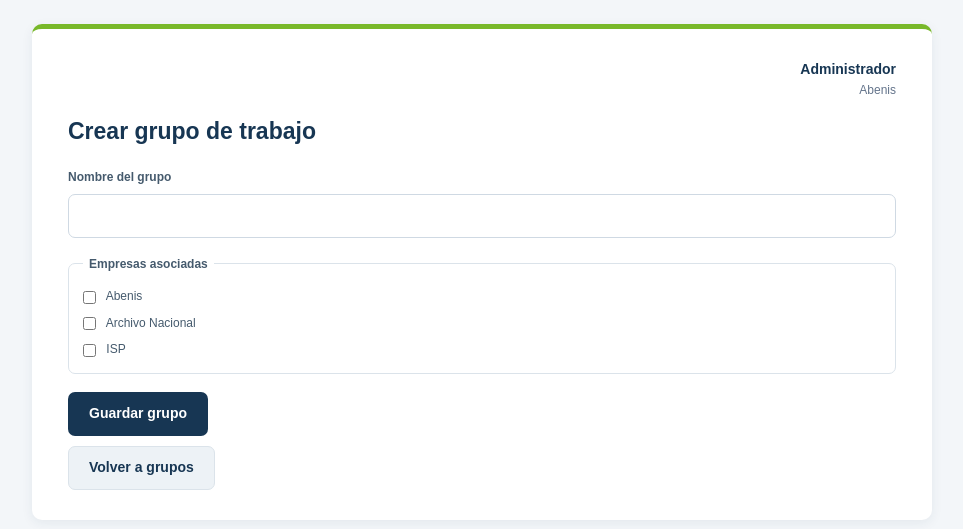
After one commit to rvelosoft/SistemaTicket, a Flask app: page /mantenimientos/grupos/nuevo in a window 1280 px wide. The commit adds this page. Shown: the top 529 px of the page, without its empty margins (158-1121 px from the left). Run offline with Flask 3, Linux system fonts and the light colour scheme; a user stored in the database is signed in.

Commit message:
incorporación de grupo de trabajo y ajustes en mantenedor de usuario

```diff
--- a/app.py
+++ b/app.py
@@ -9,6 +9,7 @@ from models.company import Empresa
 from models.role import Perfil
 from models.tipo_ticket import TipoTicket
 from models.user import User
+from models.work_group import GrupoTrabajo
 from routes.home import home_bp
 from routes.maintenance import maintenance_bp
 from routes.tickets import ticket_bp
@@ -47,6 +48,11 @@ with app.app_context():
         db.session.execute(text(
             'ALTER TABLE "Usuarios" ADD COLUMN "IdEmpresa" '
             'INTEGER REFERENCES "Empresas" ("IdEmpresa")'
+        ))
+    if "IdGrupo" not in columnas_usuario:
+        db.session.execute(text(
+            'ALTER TABLE "Usuarios" ADD COLUMN "IdGrupo" '
+            'INTEGER REFERENCES "GruposTrabajo" ("IdGrupo")'
         ))
 
     if not TipoTicket.query.first():
--- a/models/user.py
+++ b/models/user.py
@@ -42,8 +42,14 @@ class User(UserMixin, db.Model):
         db.ForeignKey("Empresas.IdEmpresa")
     )
 
+    IdGrupo = db.Column(
+        db.Integer,
+        db.ForeignKey("GruposTrabajo.IdGrupo")
+    )
+
     perfil = db.relationship("Perfil")
     empresa = db.relationship("Empresa")
+    grupo = db.relationship("GrupoTrabajo", back_populates="usuarios")
 
     @property
     def EsAdministrador(self):
--- /dev/null
+++ b/models/work_group.py
@@ -0,0 +1,33 @@
+from models import db
+
+
+empresas_grupos = db.Table(
+    "EmpresasGrupos",
+    db.Column(
+        "IdEmpresa",
+        db.Integer,
+        db.ForeignKey("Empresas.IdEmpresa"),
+        primary_key=True
+    ),
+    db.Column(
+        "IdGrupo",
+        db.Integer,
+        db.ForeignKey("GruposTrabajo.IdGrupo"),
+        primary_key=True
+    )
+)
+
+
+class GrupoTrabajo(db.Model):
+    __tablename__ = "GruposTrabajo"
+
+    IdGrupo = db.Column(db.Integer, primary_key=True)
+    NombreGrupo = db.Column(db.String(150), unique=True, nullable=False)
+
+    empresas = db.relationship(
+        "Empresa",
+        secondary=empresas_grupos,
+        back_populates="grupos",
+        order_by="Empresa.NombreEmpresa"
+    )
+    usuarios = db.relationship("User", back_populates="grupo")
--- a/routes/maintenance.py
+++ b/routes/maintenance.py
@@ -5,6 +5,7 @@ from flask import (
     Blueprint,
     abort,
     flash,
+    jsonify,
     redirect,
     render_template,
     request,
@@ -18,6 +19,7 @@ from models.company import Empresa
 from models.role import Perfil
 from models.tipo_ticket import TipoTicket
 from models.user import User
+from models.work_group import GrupoTrabajo
 
 
 maintenance_bp = Blueprint(
@@ -60,6 +62,19 @@ def usuarios():
     return render_template("mantenimientos/usuarios.html", usuarios=users)
 
 
+@maintenance_bp.route("/empresas/<int:empresa_id>/grupos")
+@login_required
+@admin_required
+def grupos_por_empresa(empresa_id):
+    empresa = db.session.get(Empresa, empresa_id)
+    if empresa is None:
+        abort(404)
+    return jsonify([
+        {"id": grupo.IdGrupo, "nombre": grupo.NombreGrupo}
+        for grupo in empresa.grupos
+    ])
+
+
 @maintenance_bp.route("/usuarios/nuevo", methods=["GET", "POST"])
 @maintenance_bp.route("/usuarios/<int:user_id>/editar", methods=["GET", "POST"])
 @login_required
@@ -77,6 +92,7 @@ def editar_usuario(user_id=None):
         "correo": user.Correo or "",
         "perfil_id": str(user.IdPerfil or ""),
         "empresa_id": str(user.IdEmpresa or ""),
+        "grupo_id": str(user.IdGrupo or ""),
         "activo": user.Activo is not False
     }
     errores = []
@@ -88,6 +104,7 @@ def editar_usuario(user_id=None):
             "correo": request.form.get("correo", "").strip(),
             "perfil_id": request.form.get("perfil_id", ""),
             "empresa_id": request.form.get("empresa_id", ""),
+            "grupo_id": request.form.get("grupo_id", ""),
             "activo": request.form.get("activo") == "on"
         })
         password = request.form.get("password", "")
@@ -111,10 +128,15 @@ def editar_usuario(user_id=None):
 
         perfil = db.session.get(Perfil, valores["perfil_id"])
         empresa = db.session.get(Empresa, valores["empresa_id"])
+        grupo = db.session.get(GrupoTrabajo, valores["grupo_id"])
         if perfil is None:
             errores.append("Selecciona un perfil válido.")
         if empresa is None:
             errores.append("Selecciona una empresa válida.")
+        if grupo is None:
+            errores.append("Selecciona un grupo válido.")
+        elif empresa is not None and grupo not in empresa.grupos:
+            errores.append("El grupo seleccionado no pertenece a la empresa.")
 
         if user_id is None and len(password) < 12:
             errores.append("La contraseña debe tener al menos 12 caracteres.")
@@ -158,6 +180,7 @@ def editar_usuario(user_id=None):
         user.Correo = valores["correo"]
         user.IdPerfil = perfil.IdPerfil
         user.IdEmpresa = empresa.IdEmpresa
+        user.IdGrupo = grupo.IdGrupo
         user.Activo = valores["activo"]
         if password:
             user.PasswordHash = bcrypt.hashpw(
@@ -382,3 +405,104 @@ def editar_empresa(empresa_id=None):
         nombre=nombre,
         errores=errores
     )
+
+
+@maintenance_bp.route("/grupos")
+@login_required
+@admin_required
+def grupos():
+    return render_template(
+        "mantenimientos/grupos.html",
+        grupos=GrupoTrabajo.query.order_by(GrupoTrabajo.NombreGrupo).all()
+    )
+
+
+@maintenance_bp.route("/grupos/nuevo", methods=["GET", "POST"])
+@maintenance_bp.route("/grupos/<int:grupo_id>/editar", methods=["GET", "POST"])
+@login_required
+@admin_required
+def editar_grupo(grupo_id=None):
+    grupo = (
+        db.session.get(GrupoTrabajo, grupo_id)
+        if grupo_id is not None
+        else GrupoTrabajo()
+    )
+    if grupo is None:
+        abort(404)
+
+    empresas = Empresa.query.order_by(Empresa.NombreEmpresa).all()
+    nombre = grupo.NombreGrupo or ""
+    empresa_ids = [str(empresa.IdEmpresa) for empresa in grupo.empresas]
+    errores = []
+
+    if request.method == "POST":
+        nombre = request.form.get("nombre", "").strip()
+        empresa_ids = list(dict.fromkeys(request.form.getlist("empresa_ids")))
+        empresas_seleccionadas = [
+            empresa for empresa in empresas
+            if str(empresa.IdEmpresa) in empresa_ids
+        ]
+
+        if not nombre:
+            errores.append("El nombre del grupo es obligatorio.")
+        elif len(nombre) > 150:
+            errores.append("El nombre del grupo no puede superar los 150 caracteres.")
+        elif any(
+            otro_grupo.IdGrupo != grupo.IdGrupo
+            and otro_grupo.NombreGrupo.casefold() == nombre.casefold()
+            for otro_grupo in GrupoTrabajo.query.all()
+        ):
+            errores.append("Ya existe un grupo con ese nombre.")
+
+        if not empresas_seleccionadas:
+            errores.append("Asigna el grupo al menos a una empresa.")
+        if len(empresas_seleccionadas) != len(empresa_ids):
+            errores.append("Selecciona empresas válidas.")
+        if grupo.IdGrupo:
+            empresas_seleccionadas_ids = {
+                empresa.IdEmpresa for empresa in empresas_seleccionadas
+            }
+            for empresa_actual in grupo.empresas:
+                if (
+                    empresa_actual.IdEmpresa not in empresas_seleccionadas_ids
+                    and User.query.filter_by(
+                        IdEmpresa=empresa_actual.IdEmpresa,
+                        IdGrupo=grupo.IdGrupo
+                    ).first()
+                ):
+                    errores.append(
+                        "No puedes quitar una empresa con usuarios asignados a este grupo."
+                    )
+                    break
+
+        if errores:
+            return render_template(
+                "mantenimientos/grupo_form.html",
+                grupo=grupo,
+                nombre=nombre,
+                empresas=empresas,
+                empresa_ids=empresa_ids,
+                errores=errores
+            ), 400
+
+        grupo.NombreGrupo = nombre
+        grupo.empresas = empresas_seleccionadas
+        db.session.add(grupo)
+        try:
+            db.session.commit()
+        except IntegrityError:
+            db.session.rollback()
+            flash("No fue posible guardar el grupo por un nombre duplicado.", "error")
+            return redirect(url_for("maintenance.grupos"))
+
+        flash("Grupo guardado correctamente.")
+        return redirect(url_for("maintenance.grupos"))
+
+    return render_template(
+        "mantenimientos/grupo_form.html",
+        grupo=grupo,
+        nombre=nombre,
+        empresas=empresas,
+        empresa_ids=empresa_ids,
+        errores=errores
+    )
--- a/routes/tickets.py
+++ b/routes/tickets.py
@@ -524,10 +524,12 @@ def _valor_exportacion_segura(valor):
 def _fila_exportacion(ticket):
     usuario = ticket.usuario_creacion
     empresa = usuario.empresa if usuario else None
+    grupo = usuario.grupo if usuario else None
     return [
         ticket.IdTicket,
         usuario.Usuario if usuario else "Sin usuario",
         empresa.NombreEmpresa if empresa else "Sin empresa",
+        grupo.NombreGrupo if grupo else "Sin grupo",
         ticket.Titulo or "",
         ticket.Descripcion or "",
         ticket.tipo_ticket.NombreTipo if ticket.tipo_ticket else "",
@@ -561,6 +563,7 @@ def exportar_tickets(formato):
         "N.º",
         "Usuario",
         "Empresa",
+        "Grupo",
         "Título",
         "Descripción",
         "Tipo",
--- a/static/css/style.css
+++ b/static/css/style.css
@@ -127,6 +127,27 @@ input[type="checkbox"] {
     min-height: 0;
     margin: 0 7px 0 0;
     vertical-align: middle;
+}
+
+.seleccion-empresas {
+    display: grid;
+    gap: 8px;
+    margin: 0 0 18px;
+    padding: 14px;
+    border: 1px solid var(--line);
+    border-radius: 7px;
+}
+
+.seleccion-empresas legend {
+    padding: 0 6px;
+    color: #455a6d;
+    font-size: 12px;
+    font-weight: 600;
+}
+
+.seleccion-empresas label {
+    margin: 0;
+    font-weight: 400;
 }
 
 textarea {
@@ -505,6 +526,10 @@ button:focus-visible,
     width: min(100%, 1400px);
 }
 
+.container.contenedor-mantenimientos {
+    width: min(100%, 1500px);
+}
+
 .container .filtros-tickets {
     display: grid;
     grid-template-columns: repeat(auto-fit, minmax(170px, 1fr));
@@ -612,6 +637,15 @@ button:focus-visible,
     border-collapse: collapse;
     table-layout: fixed;
     text-align: left;
+}
+
+.tabla-usuarios {
+    min-width: 1280px;
+    table-layout: auto;
+}
+
+.tabla-usuarios td {
+    overflow-wrap: anywhere;
 }
 
 .tabla-tickets th,
--- /dev/null
+++ b/templates/mantenimientos/grupo_form.html
@@ -0,0 +1,22 @@
+{% extends 'base.html' %}
+{% block content %}
+<h2>{{ 'Editar grupo de trabajo' if grupo.IdGrupo else 'Crear grupo de trabajo' }}</h2>
+{% if errores %}
+<div class="errores"><ul>{% for error in errores %}<li>{{ error }}</li>{% endfor %}</ul></div>
+{% endif %}
+<form method="post">
+    <label for="nombre">Nombre del grupo</label>
+    <input id="nombre" name="nombre" maxlength="150" required value="{{ nombre }}">
+    <fieldset class="seleccion-empresas">
+        <legend>Empresas asociadas</legend>
+        {% for empresa in empresas %}
+        <label>
+            <input type="checkbox" name="empresa_ids" value="{{ empresa.IdEmpresa }}" {% if empresa.IdEmpresa|string in empresa_ids %}checked{% endif %}>
+            {{ empresa.NombreEmpresa }}
+        </label>
+        {% endfor %}
+    </fieldset>
+    <button type="submit">Guardar grupo</button>
+</form>
+<a href="{{ url_for('maintenance.grupos') }}">Volver a grupos</a>
+{% endblock %}
--- a/templates/mantenimientos/index.html
+++ b/templates/mantenimientos/index.html
@@ -6,6 +6,7 @@
     <li><a href="{{ url_for('maintenance.perfiles') }}">Mantención de roles y perfiles</a></li>
     <li><a href="{{ url_for('maintenance.tipos_ticket') }}">Mantención de tipos de ticket</a></li>
     <li><a href="{{ url_for('maintenance.empresas') }}">Mantención de empresas</a></li>
+    <li><a href="{{ url_for('maintenance.grupos') }}">Mantención de grupos de trabajo</a></li>
     <li><a href="{{ url_for('home.menu') }}">Volver al menú</a></li>
 </ul>
 {% endblock %}
--- a/templates/tickets/listar_tickets.html
+++ b/templates/tickets/listar_tickets.html
@@ -7,10 +7,16 @@
         <h2>Tickets registrados</h2>
         <p>Consulta los tickets generados en el sistema.</p>
     </div>
+    {% if current_user.EsAdministrador %}
+    <div class="acciones-pagina">
+        <a class="boton-secundario" href="{{ url_for('home.menu') }}">Volver al menú</a>
+    </div>
+    {% else %}
     <div class="acciones-pagina">
         <a class="boton-secundario" href="{{ url_for('home.menu') }}">Volver al menú</a>
         <a href="{{ url_for('tickets.nuevo_ticket') }}">Nuevo ticket</a>
     </div>
+    {% endif %}
 </div>
 
 {% if errores %}
```
Also changed, not shown: database/scripts.sql (+18 -1 lines), models/company.py (+7 -0 lines), templates/mantenimientos/grupos.html (added, +32 -0 lines), templates/mantenimientos/usuario_form.html (+51 -0 lines), templates/mantenimientos/usuarios.html (+6 -4 lines), templates/menu.html (+9 -1 lines), instance/tickets.db.
